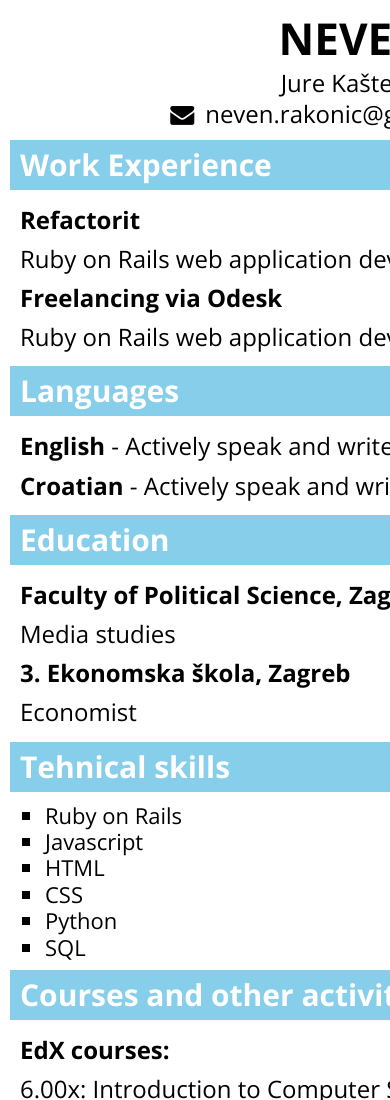
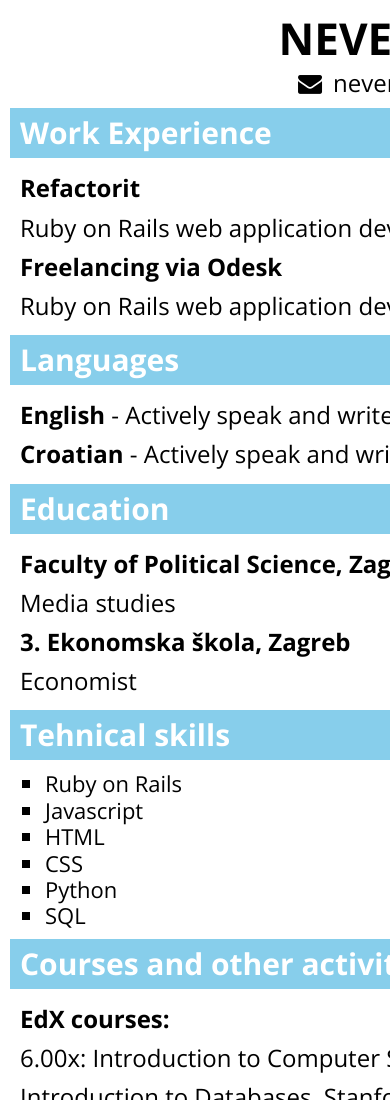
Before and after one commit to nevenRakonic/nevenRakonic.github.io, a plain HTML site: page index.html in a window 390 px wide. Shown: the top 1100 px of the page. Drawn offline with nearby package versions, Linux system fonts and the light colour scheme.

Commit message:
remove phone number and address

```diff
--- a/index.html
+++ b/index.html
@@ -11,9 +11,7 @@
 
 	<body>
         <h1 class="center spaced">NEVEN RAKONIĆ</h1>
-        <p class="center">Jure Kaštelana 16, 10000 Zagreb</p>
-        <p class="center spacer"><i class="icon-mail-alt"></i> neven.rakonic@gmail.com &nbsp; &nbsp;<i class="icon-phone"></i>+38591 28 15 743</p>
-
+        <p class="center spacer"><i class="icon-mail-alt"></i> neven.rakonic@gmail.com
         <h2 class="oneline">Work Experience</h2>
 
         <div class="onecolumn">
```
